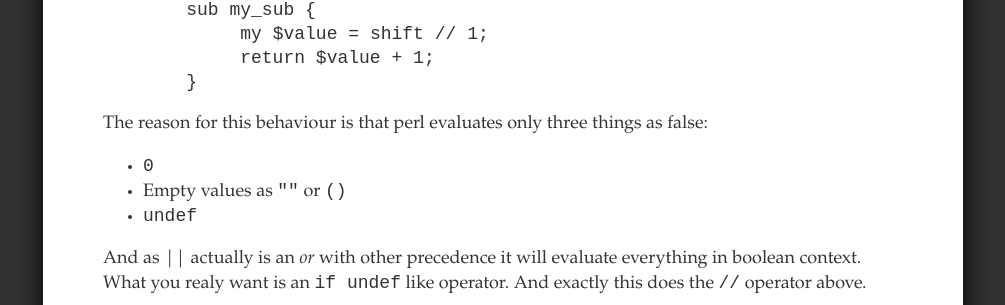
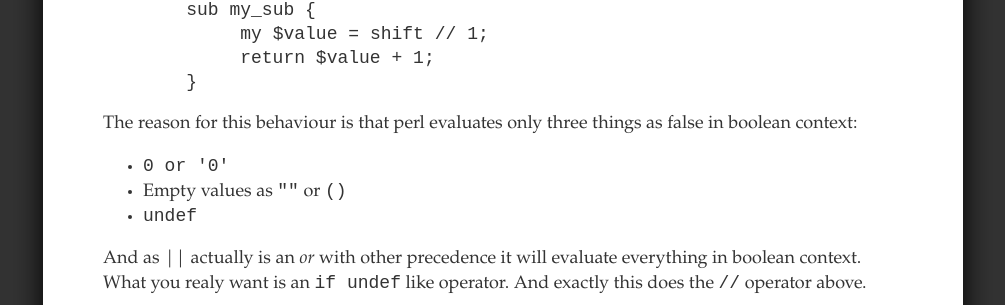
Before and after one commit to toke/toke.de, a Jekyll site: the page built from _posts/2012-10-29-perl-op-pitfall.markdown, in a window 1280 px wide. Shown: the part 742-1047 px from the top of the page, without its empty margins (137-1142 px from the left). Built offline with Jekyll 4.4.1, drawn with Linux system fonts in a browser that asks for light colours; comment, search, counter and statistics services are not loaded.

Commit message:
Update _posts/2012-10-29-perl-op-pitfall.markdown
Be more specific on boolean context in perl

```diff
--- a/_posts/2012-10-29-perl-op-pitfall.markdown
+++ b/_posts/2012-10-29-perl-op-pitfall.markdown
@@ -47,10 +47,10 @@ possibly wanted:
 {% endhighlight %}
 
 The reason for this behaviour is that perl evaluates only three things as
-false:
+false in boolean context:
 
 <ul>
-<li><code>0</code></li>
+<li><code>0 or '0'</code></li>
 <li>Empty values as <code>""</code> or <code>()</code></li>
 <li><code>undef</code></li>
 </ul>
```
